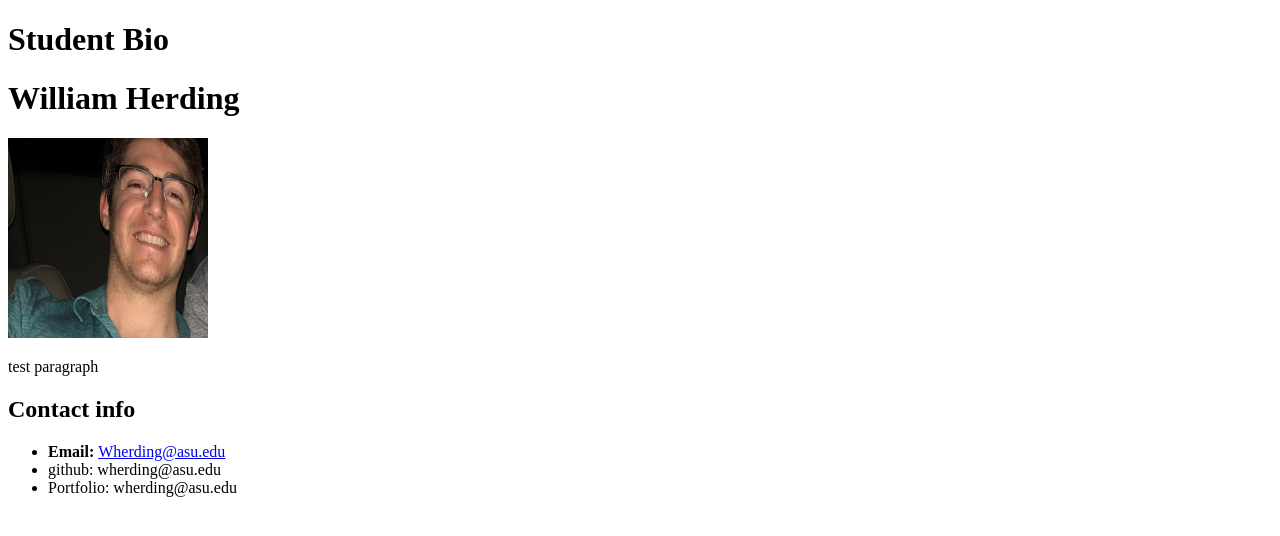
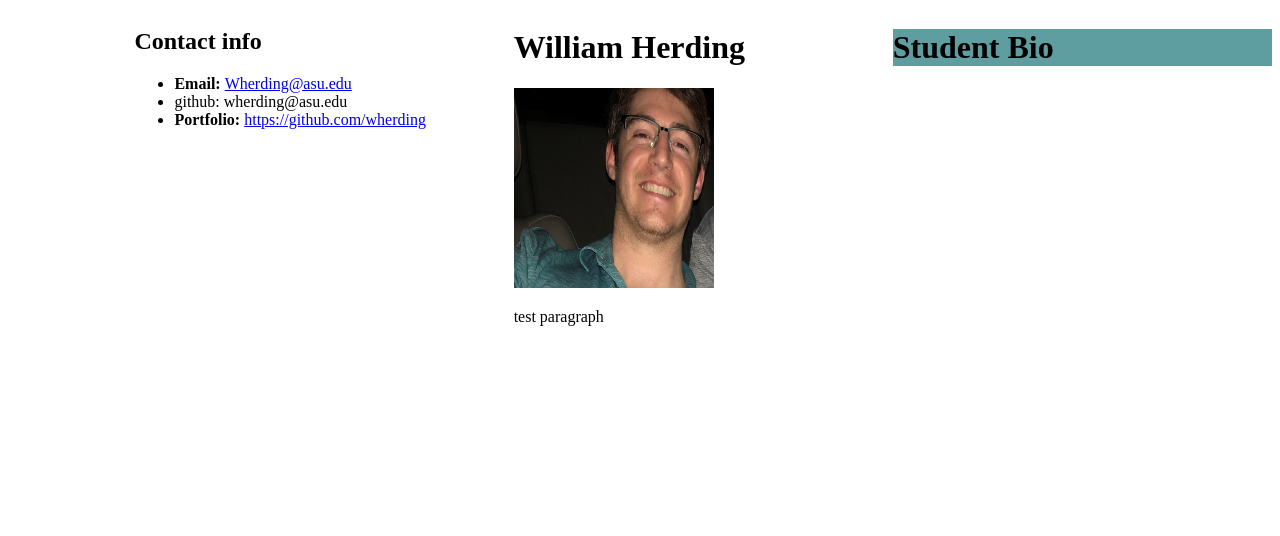
Before and after one commit to wherding/test1, a plain HTML site: page index.html in a window 1280 px wide. Drawn offline with Linux system fonts and the light colour scheme.

Commit message:
added style

```diff
--- a/index.html
+++ b/index.html
@@ -4,24 +4,31 @@
     <meta charset="UTF-8">
     <meta name="viewport" content="width=device-width, initial-scale=1.0">
     <meta http-equiv="X-UA-Compatible" content="ie=edge">
+    <link rel="stylesheet" href="style.css"/>
     <title>Student Bio</title>
 </head>
 <body>
-    <h1>Student Bio</h1>
-
+    <h1 class="heading">Student Bio</h1>
+    <div class="top">
     <h1>William Herding</h1>
 
-    <img src="IMG_3934.jpg" height="200" width="200">
-    <p> test paragraph</p>
-
-    <h2>Contact info</h2>
-    <ul>
-        <li>
+        <img src="IMG_3934.jpg" height="200" width="200">
+        <p> test paragraph</p>
+    </div>
+    <div class="Contact">
+        <h2>Contact info</h2>
+        <ul>
+            <li>
             <strong>Email: </strong>
            <a href="mailto:wherding@asu.edu?Subject=Hello%20again">Wherding@asu.edu</a>
         </li>
         <li>github: wherding@asu.edu</li>
-        <li>Portfolio: wherding@asu.edu</li>
+        <li>
+            <strong>Portfolio:  </strong>
+            <a href="https://github.com/wherding"> https://github.com/wherding</a>
+        </li>
     </ul>
+
+</div>
 </body>
 </html>
--- /dev/null
+++ b/style.css
@@ -0,0 +1,19 @@
+.heading{
+    background-color: cadetblue;
+    float: right;
+    width: 30%;
+
+}
+.top{
+    float: right;
+    width: 30%;
+}
+
+.Contact{
+    float: right;
+    width: 30%;
+}
+
+.img{
+   margin:auto;
+}
```
